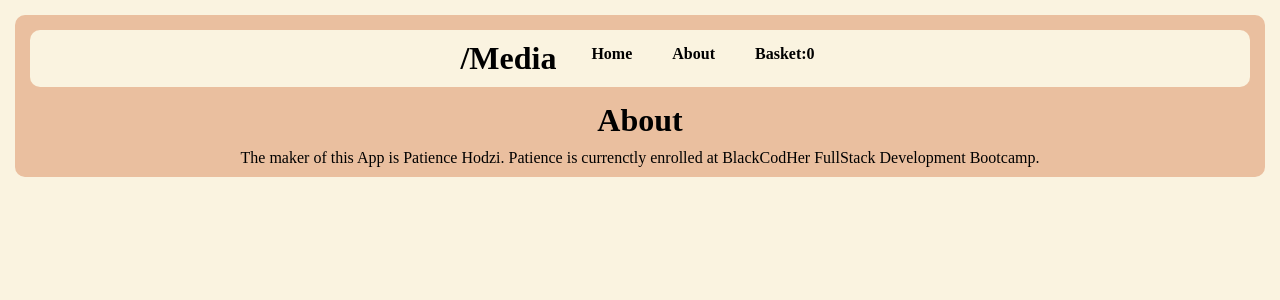
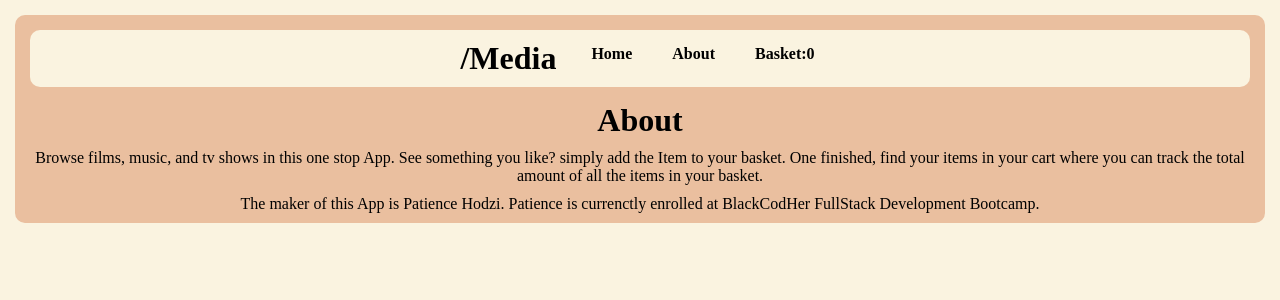
Before and after one commit to black-codher-bootcamp-2022-daly/unit-04-react-assessment-Patienceh1, a React (Create React App) app: page /about in a window 1280 px wide. Shown: the top 300 px of the page. Built offline with nearby package versions, Linux system fonts and the light colour scheme; the HTML template or start-up script is replaced by a standard one; a web font is replaced by a local one.

Commit message:
about-page

```diff
--- a/src/pages/About.js
+++ b/src/pages/About.js
@@ -6,6 +6,7 @@ export default function About () {
     return (
         <>
         <h1>About</h1>
+        <p>Browse films, music, and tv shows in this one stop App. See something you like? simply add the Item to your basket. One finished, find your items in your cart where you can track the total amount of all the items in your basket.</p>
         <p>The maker of this App is Patience Hodzi. Patience is currenctly enrolled at BlackCodHer FullStack Development Bootcamp.
         </p>
         </>
```
